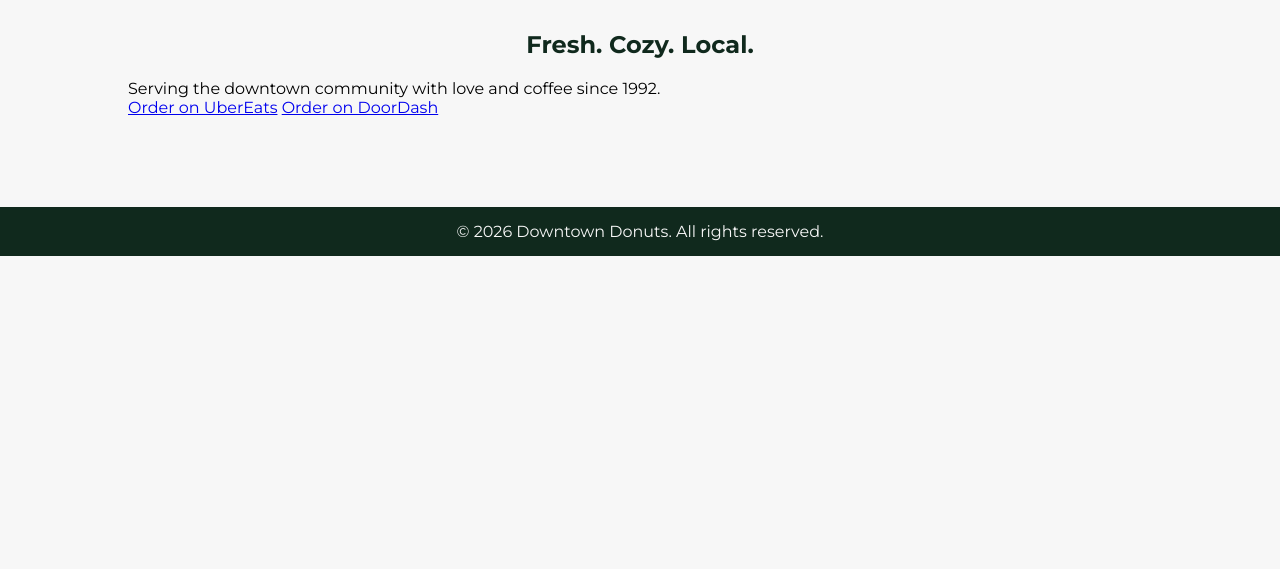
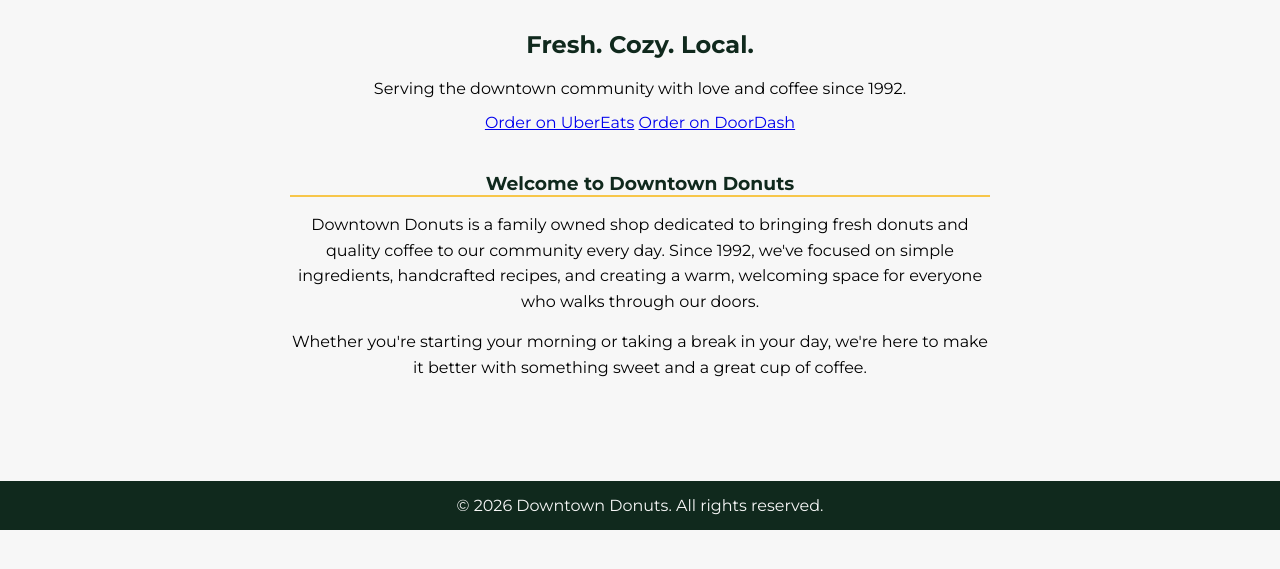
Before and after one commit to GAVINCOPPLE/Final-Project-4---6-hrs-, a Node server app: page / in a window 1280 px wide. Shown: the part 167-736 px from the top of the page. Run offline with Node 20, Linux system fonts and the light colour scheme; some web fonts are replaced.

Commit message:
Working on overall formatting and centering of text. Fixing some logic errors along the way.

```diff
--- a/public/comments.html
+++ b/public/comments.html
@@ -27,7 +27,7 @@
             <h2 id="comments-heading" class="brand-title">Community Board</h2>
             <p>Leave a review or tell us about your favorite donut!</p>
 
-            <div id="error-message" style="color: red; display: none; margin-bottom: 1rem; font-weight: bold;"></div>
+            <div id="error-message"></div>
 
             <form id="comment-form">
                 <div class="form-group">
--- a/public/index.html
+++ b/public/index.html
@@ -23,15 +23,36 @@
 </header>
 
 <main>
+
     <section class="hero">
-        <h2>Fresh. Cozy. Local.</h2>
-        <p>Serving the downtown community with love and coffee since 1992.</p>
+    <h2>Fresh. Cozy. Local.</h2>
 
-        <div class="order-buttons">
-            <a href="https://www.ubereats.com" target="_blank" class="btn">Order on UberEats</a>
-            <a href="https://www.doordash.com" target="_blank" class="btn">Order on DoorDash</a>
-        </div>
+    <p class="hero-subtext">
+        Serving the downtown community with love and coffee since 1992.
+    </p>
+
+    <div class="order-links">
+        <a href="https://www.ubereats.com" target="_blank">Order on UberEats</a>
+        <a href="https://www.doordash.com" target="_blank">Order on DoorDash</a>
+    </div>
+</section>
+
+    <section class="home-content">
+        <h3>Welcome to Downtown Donuts</h3>
+
+        <p>
+            Downtown Donuts is a family owned shop dedicated to bringing fresh donuts and quality coffee
+            to our community every day. Since 1992, we've focused on simple ingredients, handcrafted recipes,
+            and creating a warm, welcoming space for everyone who walks through our doors.
+        </p>
+
+        <p>
+            Whether you're starting your morning or taking a break in your day, we're here to make it better
+            with something sweet and a great cup of coffee.
+        </p>
+
     </section>
+
 </main>
 
 <footer>
--- a/public/stylesheets/style.css
+++ b/public/stylesheets/style.css
@@ -82,6 +82,38 @@
   color: #F7F7F7;
   margin-top: 30px;
 }
+  .home-content {
+  max-width: 700px;
+  margin: 40px auto;
+  text-align: center;
+ }
+
+ .home-content h3 {
+  color: #10291D;
+  margin-bottom: 10px;
+ }
+
+ .home-content p {
+  margin-top: 15px;
+  line-height: 1.6;
+ }
+
+ .hero-subtext {
+  margin-top: 10px;
+  margin-bottom: 15px;
+}
+
+.hero {
+  text-align: center;
+}
+
+.hero p {
+  text-align: center;
+}
+
+
+
+
 
 /* Mobile */
 @media (max-width: 768px) {
@@ -125,4 +157,13 @@
     padding: 10px;
   }
 
+  #error-message {
+  color: red;
+  display: none;
+  margin-bottom: 1rem;
+  font-weight: bold;
+  }
+
+
+
 }
```
Also changed, not shown: public/about.html (+23 -3 lines), routes/index.js (+12 -2 lines).
